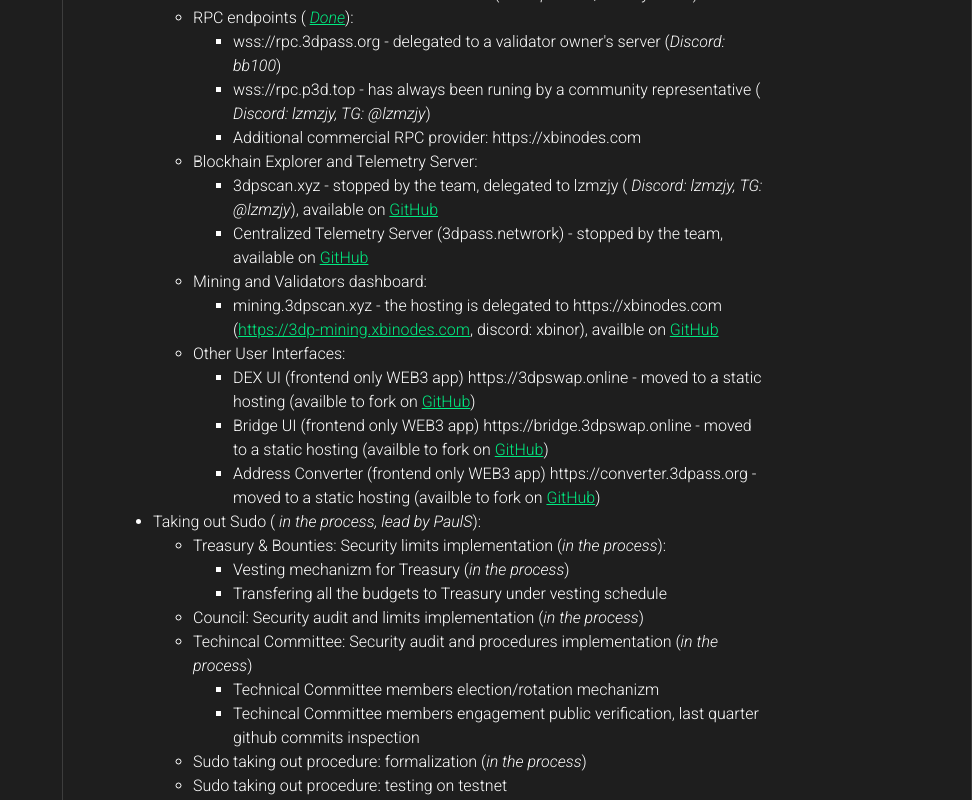
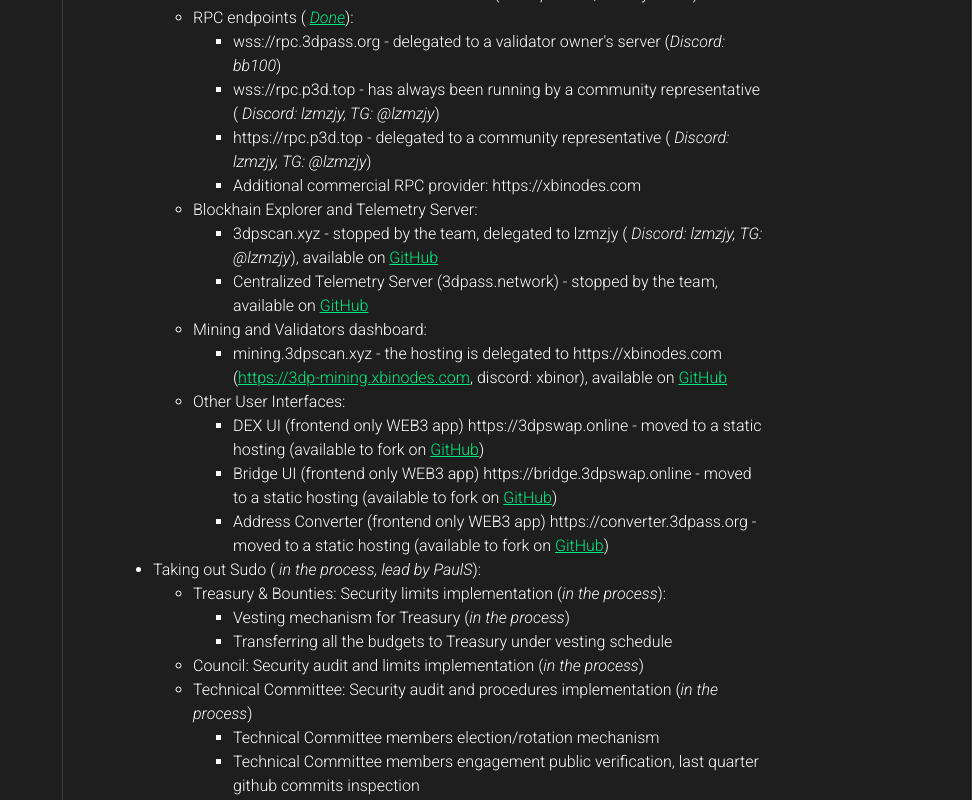
Before and after one commit to 3Dpass/website, a React (Create React App) app: page /coin in a window 1280 px wide. Shown: the part 7860-8660 px from the top of the page, without its empty margins (308-1280 px from the left). Built offline with nearby package versions, Linux system fonts and the light colour scheme; the HTML template or start-up script is replaced by a standard one.

Commit message:
update rpc url list, fix typo

```diff
--- a/src/pages/Coin.jsx
+++ b/src/pages/Coin.jsx
@@ -582,39 +582,40 @@ const Coin = () => {
                 <li>RPC endpoints ( <Link to="https://github.com/3Dpass/rpc-list/blob/main/list.txt"><i>Done</i></Link>):</li>
                 <ul>
                   <li>wss://rpc.3dpass.org - delegated to a validator owner's server (<i>Discord: bb100</i>)</li>
-                  <li>wss://rpc.p3d.top - has always been runing by a community representative (<i> Discord: lzmzjy, TG: @lzmzjy</i>)</li>
+                  <li>wss://rpc.p3d.top - has always been running by a community representative (<i> Discord: lzmzjy, TG: @lzmzjy</i>)</li>
+                  <li>https://rpc.p3d.top - delegated to a community representative (<i> Discord: lzmzjy, TG: @lzmzjy</i>)</li>
                   <li>Additional commercial RPC provider: https://xbinodes.com</li>
                 </ul>
                 <li>Blockhain Explorer and Telemetry Server:</li>
                 <ul>
                   <li>3dpscan.xyz - stopped by the team, delegated to lzmzjy (<i> Discord: lzmzjy, TG: @lzmzjy</i>), available on <Link to="https://github.com/3Dpass/explorer">GitHub</Link></li>
-                  <li>Centralized Telemetry Server (3dpass.netwrork) - stopped by the team, available on <Link to="https://github.com/3Dpass/telemetry">GitHub</Link></li>
+                  <li>Centralized Telemetry Server (3dpass.network) - stopped by the team, available on <Link to="https://github.com/3Dpass/telemetry">GitHub</Link></li>
                 </ul>
               <li>Mining and Validators dashboard:</li>
                 <ul>
                    <li>mining.3dpscan.xyz - the hosting is delegated to https://xbinodes.com (<Link to="https://3dp-mining.xbinodes.com">https://3dp-mining.xbinodes.com</Link>, discord: xbinor),
-                       availble on <Link to="https://github.com/3Dpass/mining-leaderboard">GitHub</Link>
+                       available on <Link to="https://github.com/3Dpass/mining-leaderboard">GitHub</Link>
                    </li>
                 </ul>
               <li>Other User Interfaces:</li>
                 <ul>
-                  <li>DEX UI (frontend only WEB3 app) https://3dpswap.online -  moved to a static hosting (availble to fork on <Link to="https://github.com/3Dpass/swap">GitHub</Link>)</li>
-                  <li>Bridge UI (frontend only WEB3 app) https://bridge.3dpswap.online -  moved to a static hosting (availble to fork on <Link to="https://github.com/3Dpass/bridge-frontend">GitHub</Link>)</li>
-                  <li>Address Converter (frontend only WEB3 app) https://converter.3dpass.org - moved to a static hosting (availble to fork on <Link to="https://github.com/3Dpass/3dpass-evm-address-converter">GitHub</Link>)</li>
+                  <li>DEX UI (frontend only WEB3 app) https://3dpswap.online -  moved to a static hosting (available to fork on <Link to="https://github.com/3Dpass/swap">GitHub</Link>)</li>
+                  <li>Bridge UI (frontend only WEB3 app) https://bridge.3dpswap.online -  moved to a static hosting (available to fork on <Link to="https://github.com/3Dpass/bridge-frontend">GitHub</Link>)</li>
+                  <li>Address Converter (frontend only WEB3 app) https://converter.3dpass.org - moved to a static hosting (available to fork on <Link to="https://github.com/3Dpass/3dpass-evm-address-converter">GitHub</Link>)</li>
                 </ul>
               </ul>
             <li>Taking out Sudo (<i> in the process, lead by PaulS</i>):</li>
               <ul className="page-content-text">
                 <li>Treasury & Bounties: Security limits implementation (<i>in the process</i>):</li>
                   <ul>
-                    <li>Vesting mechanizm for Treasury (<i>in the process</i>)</li>
-                    <li>Transfering all the budgets to Treasury under vesting schedule</li>
+                    <li>Vesting mechanism for Treasury (<i>in the process</i>)</li>
+                    <li>Transferring all the budgets to Treasury under vesting schedule</li>
                   </ul>
                 <li>Council: Security audit and limits implementation (<i>in the process</i>)</li>
-                <li>Techincal Committee: Security audit and procedures implementation (<i>in the process</i>)</li>
+                <li>Technical Committee: Security audit and procedures implementation (<i>in the process</i>)</li>
                   <ul>
-                    <li>Technical Committee members election/rotation mechanizm</li>
-                    <li>Techincal Committee members engagement public verification, last quarter github commits inspection</li>
+                    <li>Technical Committee members election/rotation mechanism</li>
+                    <li>Technical Committee members engagement public verification, last quarter github commits inspection</li>
                   </ul>
                 <li>Sudo taking out procedure: formalization (<i>in the process</i>)</li>
                 <li>Sudo taking out procedure: testing on testnet</li>
--- a/src/pages/Mainnet.jsx
+++ b/src/pages/Mainnet.jsx
@@ -1714,14 +1714,20 @@ yarn miner --interval 100 --host 127.0.0.1 --port 9933
               style={{ marginBottom: "20px" }}
             />
             <div className="page-content-text">Mainnet public API endpoints:</div>
-            <ul className="page-content-text">
-              <li>
-                The current RPC API providers list is available over this {" "}
+             <pre className="main-pre">
+{`
+wss://rpc.p3d.top
+wss://rpc.3dpass.org
+`}
+             </pre>
+            <ul className="page-content-text">
+              <li>
+                The well known RPC API providers list is available over this {" "}
                 <Link to="https://github.com/3Dpass/rpc-list/blob/main/list.txt">GitHub repo</Link>
               </li>
               <li>
-                Due to the project's decentralized nature this repo cannot embrace the ultimate list of the
-                endpoints operating, providing just short number of well tested ones.
+                Due to the project's decentralized nature we cannot embrace the ultimate list of the
+                endpoints operating.
               </li>
             </ul>
             <div className="page-content-text">Local Node:</div>
@@ -1768,13 +1774,13 @@ yarn miner --interval 100 --host 127.0.0.1 --port 9933
 {`
 Name: 3dpass - The Ledger of Things
 Chain id: 1333
-RPC: https://rpc-http.3dpass.org
+RPC URL: https://rpc.p3d.top
 `}
 
                  </pre>
                  <img
                   className="page-img"
-                  src="/images/metamask_add_custom-chain-min.png"
+                  src="/images/metamask_add_custom-chain-min_1.png"
                   alt="img"
                   style={{ marginBottom: "20px" }}
                 />
```
Also changed, not shown: public/images/metamask_add_custom-chain-min.png (deleted), public/images/metamask_add_custom-chain-min_1.png (added).
